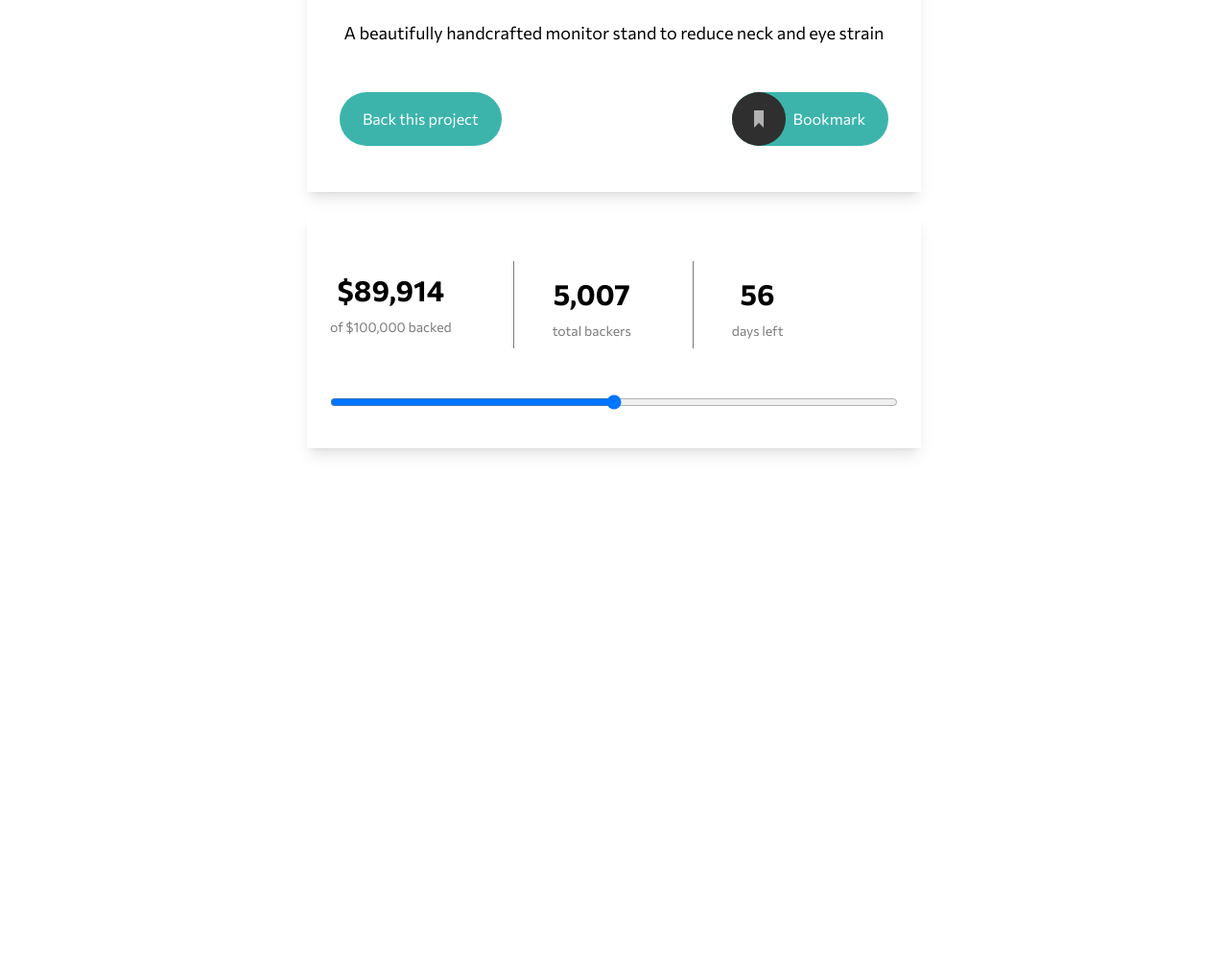
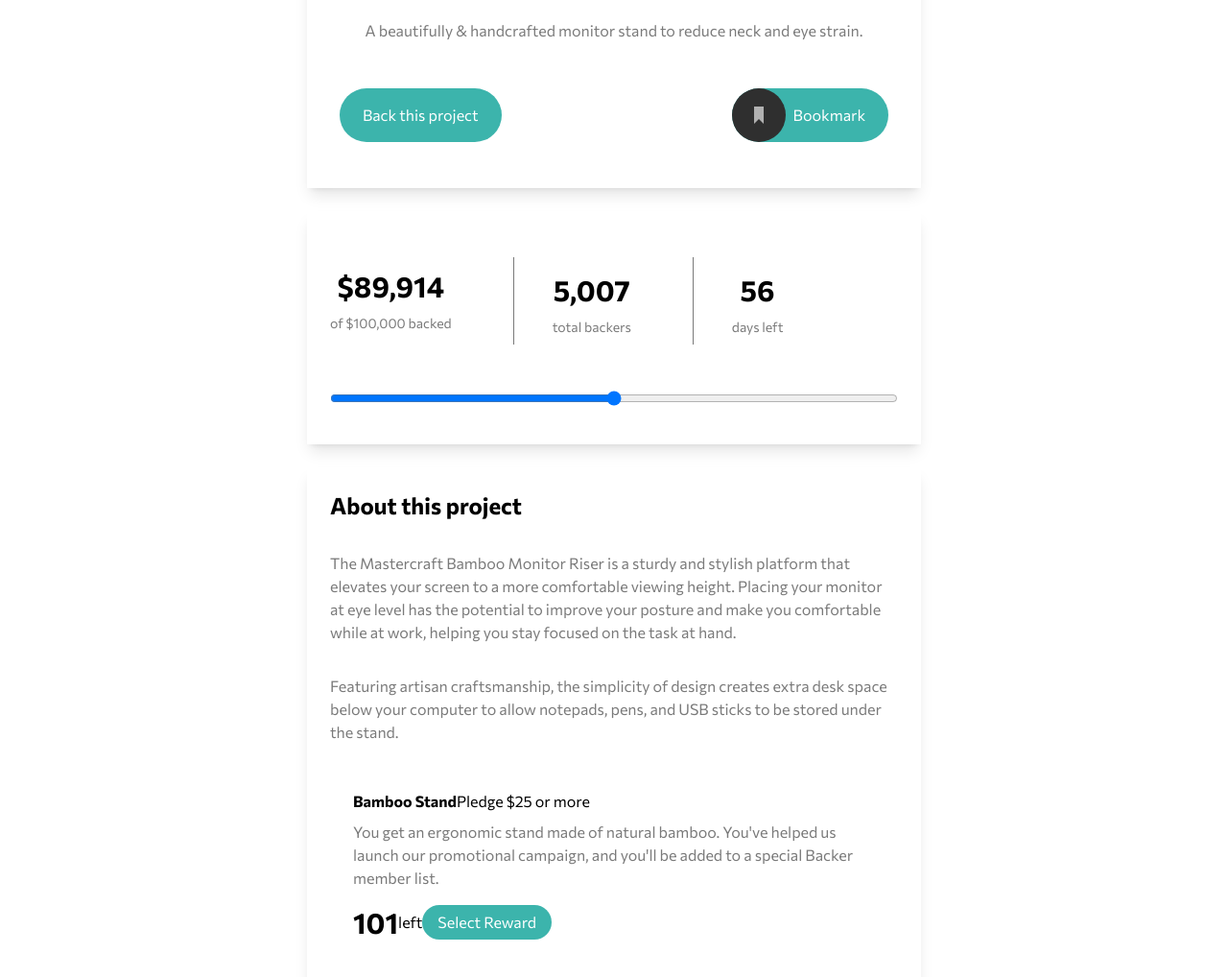
Before and after one commit to issa99-lab/Crowd-Funding-Product-Page, a website: page index.html in a window 1280 px wide. Shown: the part 500-1518 px from the top of the page at 96% size. Before the commit the page ends 991 px from the top, so only its background shows below. Drawn offline with Linux system fonts and the light colour scheme.

Commit message:
Flex rows in full screen dont wanna respond.

```diff
--- a/index.html
+++ b/index.html
@@ -17,7 +17,10 @@
   </head>
   <body class="sans">
     <!-- Whole first container -->
-    <section id="firstSect" class="bg-hero-mobile relative">
+    <section
+      id="firstSect"
+      class="bg-hero-mobile md:bg-hero-desktop lg:bg-hero-desktops relative"
+    >
       <!-- Nav section -->
       <nav class="flex justify-between container mx-auto p-2">
         <!-- first flex child -->
@@ -43,7 +46,7 @@
         <!-- first main child div -->
         <!-- first main child div -->
         <div
-          class="flex flex-col justify-center items-center p-6 shadow-lg gap-4 text-center -top-10 z-10 md:gap-6 lg:gap-6"
+          class="flex flex-col justify-center rounded-3xl items-center p-6 shadow-lg gap-4 text-center -top-10 z-10 md:gap-6 lg:gap-6"
         >
           <img
             src="images/logo-mastercraft.svg"
@@ -53,9 +56,9 @@
           <h1 class="text-2xl mt-8 text-black font-bold capitalize lg:text-4xl">
             Mastercraft bamboo <br />monitor riser
           </h1>
-          <p class="text-lg">
-            A beautifully handcrafted monitor stand to reduce neck and eye
-            strain
+          <p class="text-dark-gray">
+            A beautifully & handcrafted monitor stand to reduce neck and eye
+            strain.
           </p>
           <!-- Buttons div -->
           <div class="flex gap-8 my-4 md:gap-40 lg:gap-60 lg:my-6">
@@ -82,7 +85,7 @@
         <!-- second main child div -->
         <!-- second main child div -->
         <div
-          class="flex flex-col p-6 shadow-lg gap-4 text-center -top-10 z-10 md:gap-6 md:justify-start lg:gap-6 lg:justify-start"
+          class="flex flex-col p-6 rounded-3xl shadow-lg gap-4 text-center md:gap-6 md:justify-start lg:gap-6 lg:justify-start"
         >
           <div
             class="flex flex-col divide-dark-gray divide-y p-6 gap-8 items-center text-center md:gap-6 md:divide-x md:divide-y-0 md:flex-row md:pl-0 lg:pl-0 lg:flex-row lg:divide-x lg:divide-y-0"
@@ -108,7 +111,66 @@
           <!-- Range -->
           <input type="range" class="mb-4" />
         </div>
-        <div class=""></div>
+
+        <!-- third main child div -->
+        <!-- third main child div -->
+        <div
+          class="flex flex-col p-6 rounded-3xl shadow-lg gap-4 justify-start md:gap-6 lg:gap-6"
+        >
+          <h2 class="text-2xl font-bold mb-2 lg:mb-4">About this project</h2>
+          <p class="text-dark-gray mb-2">
+            The Mastercraft Bamboo Monitor Riser is a sturdy and stylish
+            platform that elevates your screen to a more comfortable viewing
+            height. Placing your monitor at eye level has the potential to
+            improve your posture and make you comfortable while at work, helping
+            you stay focused on the task at hand.
+          </p>
+
+          <p class="text-dark-gray">
+            Featuring artisan craftsmanship, the simplicity of design creates
+            extra desk space below your computer to allow notepads, pens, and
+            USB sticks to be stored under the stand.
+          </p>
+
+          <section
+            class="flex flex-col p-6 gap-4 md:gap-6 justify-start lg:gap-6"
+          >
+            <!-- child child 1 -->
+            <div class="flex flex-col p-4">
+              <!-- 111 -->
+              <div
+                class="flex flex-col md:flex-row md:justify-between lg:justify-between lg:flex-row"
+              >
+                <!-- children -->
+                <p class="font-bold pb-2 lg:text-xl">Bamboo Stand</p>
+                <!-- children -->
+                <p class="text-dark-cyan mb-2 inline-block lg:text-sm">Pledge $25 or more</p>
+              </div>
+              <!-- 222 -->
+              <div class="">
+                <p class="text-dark-gray text-base mb-4 pb-2">
+                  You get an ergonomic stand made of natural bamboo. You've
+                  helped us launch our promotional campaign, and you'll be added
+                  to a special Backer member list.
+                </p>
+              </div>
+              <!-- 333 -->
+              <div
+                class="flex flex-col md:flex-row md:text-center md:justify-between lg:justify-between lg:flex-row lg:text-center"
+              >
+                <div class="flex items-center ">
+                  <h3 class="font-bold text-3xl md:pr-4">101</h3>
+                  <span class="">left</span>
+                </div>
+
+              <button class="rounded-full  bg-moderate-cyan  text-white md:py-2 md:px-4 lg:py-2 lg:px-4 ">
+                    Select Reward</button>
+
+                </div>
+              </div>
+            </div>
+          </section>
+        </div>
       </div>
     </section>
   </body>
```
Also changed, not shown: tailwind.config.js (+4 -3 lines).
